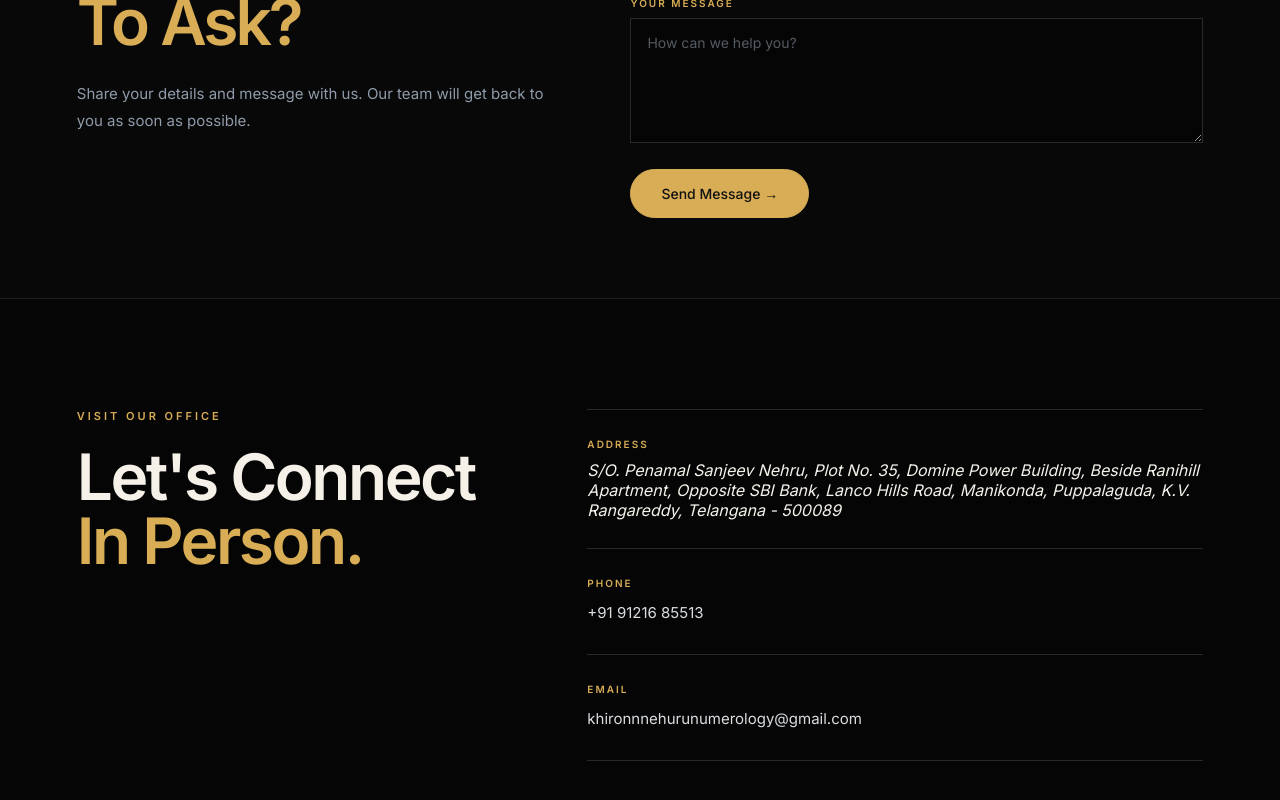
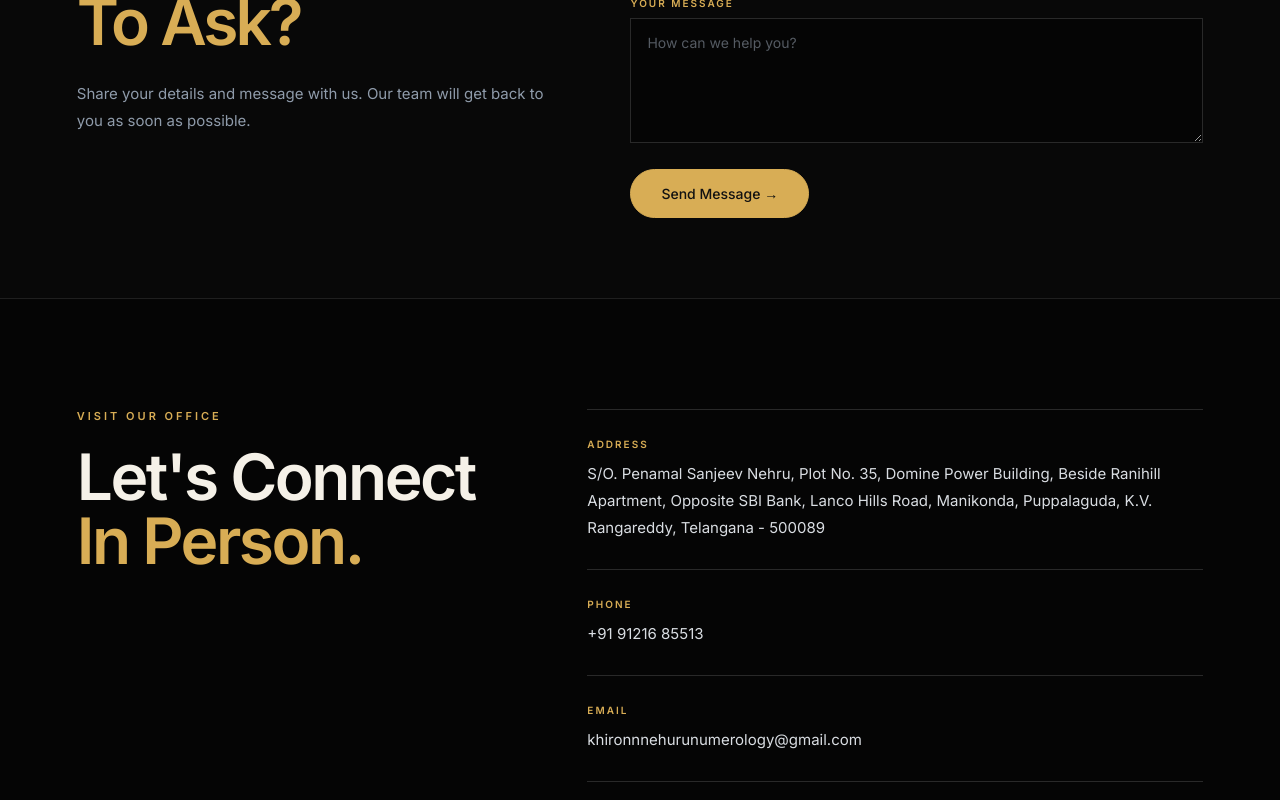
Before and after one commit to khironnnehurunumerology-art/khironn-neheru-numerology, a Next.js app: page /contact in a window 1280 px wide. Shown: the part 845-1645 px from the top of the page. Built offline with nearby package versions, Linux system fonts and the light colour scheme.

Commit message:
Improve contact office section

```diff
--- a/components/ContactOffice.module.css
+++ b/components/ContactOffice.module.css
@@ -13,6 +13,10 @@
   grid-template-columns: 0.8fr 1.2fr;
   gap: 100px;
 }
+
+/* =========================
+   HEADING
+========================= */
 
 .heading p {
   margin: 0 0 22px;
@@ -35,6 +39,10 @@
   color: #d8ad55;
 }
 
+/* =========================
+   DETAILS
+========================= */
+
 .details {
   border-top: 1px solid #292929;
 }
@@ -53,6 +61,19 @@
   letter-spacing: 2px;
 }
 
+/* ADDRESS */
+
+.details address {
+  max-width: 650px;
+  margin: 0;
+  color: #d9dde2;
+  font-size: 15px;
+  line-height: 1.8;
+  font-style: normal;
+}
+
+/* PHONE / EMAIL */
+
 .details p {
   max-width: 650px;
   margin: 0;
@@ -60,6 +81,20 @@
   font-size: 15px;
   line-height: 1.8;
 }
+
+.details a {
+  color: #d9dde2;
+  text-decoration: none;
+  transition: color 0.3s ease;
+}
+
+.details a:hover {
+  color: #d8ad55;
+}
+
+/* =========================
+   TABLET
+========================= */
 
 @media (max-width: 900px) {
   .office {
@@ -72,6 +107,10 @@
   }
 }
 
+/* =========================
+   MOBILE
+========================= */
+
 @media (max-width: 500px) {
   .office {
     padding: 70px 6%;
@@ -82,6 +121,7 @@
     letter-spacing: -2px;
   }
 
+  .details address,
   .details p {
     font-size: 14px;
   }
```
